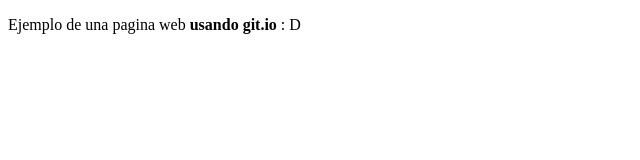
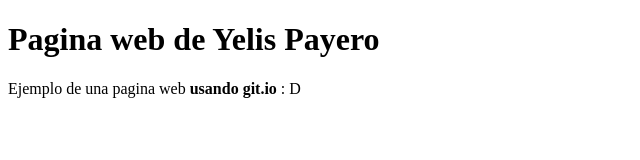
Before and after one commit to YelisPayros/DevOps, a plain HTML site: page index.html in a window 1280 px wide. Shown: the whole page, without its empty margins (0-640 px from the left). Drawn offline with Linux system fonts and the light colour scheme.

Commit message:
Update index.html

```diff
--- a/index.html
+++ b/index.html
@@ -4,6 +4,7 @@
     <title>Pagina Web Yelis!</title>
   </head>
   <body>
+    <h1>Pagina web de Yelis Payero</h1>
     <p>Ejemplo de una pagina web <strong> usando git.io </strong> : D</p>
   </body>
 </html>
```
